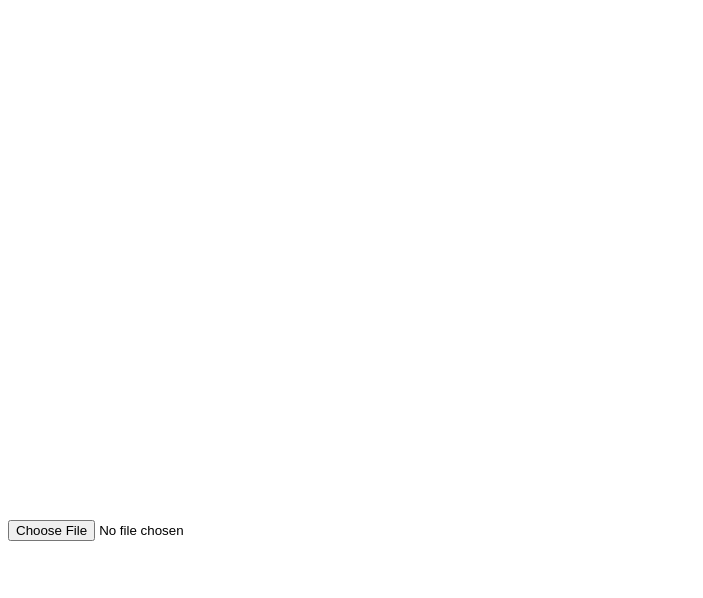
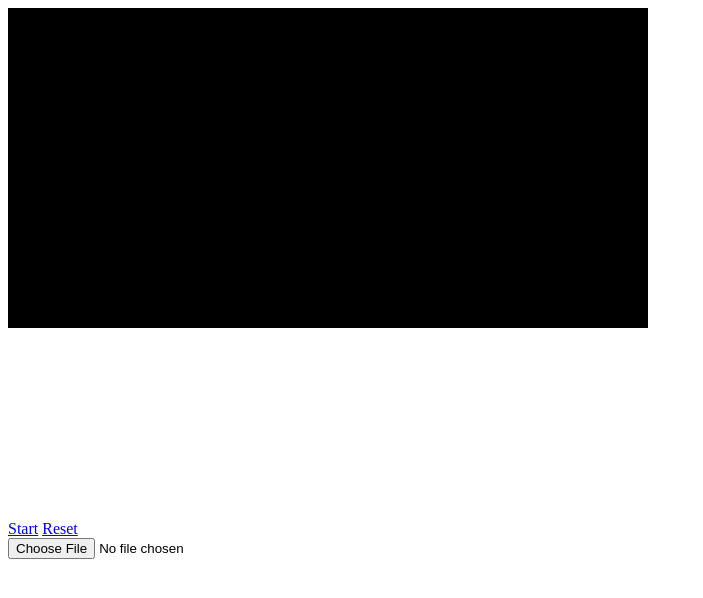
Before and after one commit to flyingclimber/JSChip8, a website: page Chip8.html in a window 1280 px wide. Shown: the whole page, without its empty margins (0-703 px from the left). Drawn offline with Linux system fonts and the light colour scheme.

Commit message:
Adding Start and Reset controls

```diff
--- a/Chip8.html
+++ b/Chip8.html
@@ -1,14 +1,19 @@
 <html>
 <head></head>
 <body>
-    <script src="Chip8.js"></script>
     <canvas id="canvas" width="1024" height="512"></canvas>
+    <div id="controls">
+        <a id="control-start" href="#">Start</a>
+        <a id="control-reset" href="#">Reset</a>
+    </div>
     <input type="file" id="files" name="files[]" />
     <output id="list"></output>
+    <script src="Chip8.js"></script>
     <script >
       document.getElementById('files').addEventListener('change', loadFile, false);
       window.addEventListener('keydown',keyDown,true);
       window.addEventListener('keyup',keyUp,true);
+      setupGraphics();
     </script>
 </body>
 </html>
--- a/Chip8.js
+++ b/Chip8.js
@@ -357,8 +357,6 @@ function loadFile(evt) {
 }
 
 function main() {
-    setupGraphics();
-
     Chip8.initialize();
 
     setInterval(function () { Chip8.cycle(); }, 1000 / 450);
@@ -428,11 +426,19 @@ function setKey(evt,state) {
 }
 
 function setupGraphics() {
+    setupControls();
     var canvas = document.getElementById("canvas");
     var ctx = canvas.getContext("2d");
     ctx.fillStyle = "rgb(1,0,0)";
     ctx.scale(multiplier,multiplier);
     ctx.fillRect (0, 0, 64, 32);
+}
+
+function setupControls() {
+   var start = document.getElementById("control-start");
+   start.onclick = function() { main(); };
+   var reset = document.getElementById("control-reset");
+   reset.onclick = function() { main(); };
 }
 
 function updateGraphics() {
```
